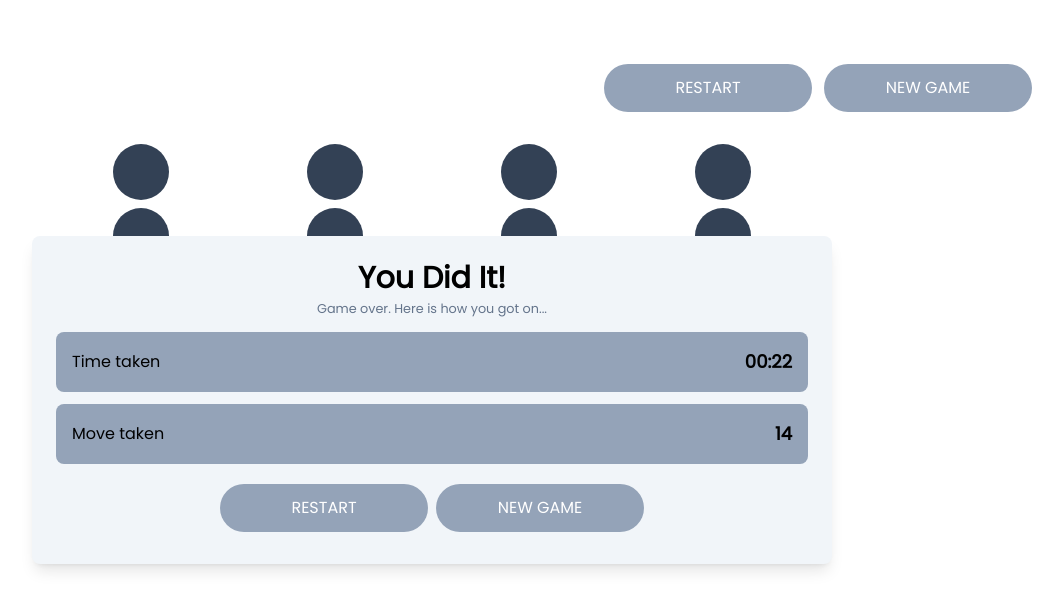
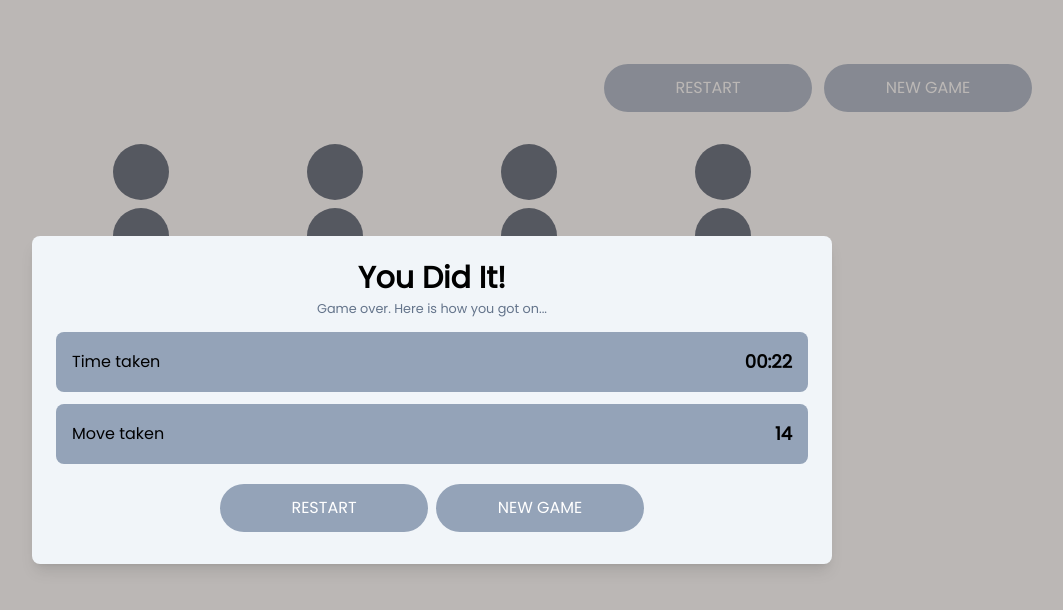
Before and after one commit to hienhhcc/Memory-game, a React (Create React App) app: page / in a window 1280 px wide. Both pictures are taken after a click on the button "START GAME". Shown: the top 610 px of the page, without its empty margins (208-1271 px from the left). Built offline with nearby package versions, Linux system fonts and the light colour scheme.

Commit message:
add a Backdrop

```diff
--- /dev/null
+++ b/src/components/Backdrop/index.tsx
@@ -0,0 +1,10 @@
+import { createPortal } from "react-dom";
+
+const Backdrop = () => {
+  return createPortal(
+    <div className='fixed top-0 left-0 z-5 w-[100vw] h-[100vh] bg-stone-500 opacity-50'></div>,
+    document.getElementById("backdrop")!
+  );
+};
+
+export default Backdrop;
--- a/src/components/Modal/index.tsx
+++ b/src/components/Modal/index.tsx
@@ -1,12 +1,13 @@
 import { Fragment } from "react";
 import { createPortal } from "react-dom";
 import usePlaying from "../../contexts/usePlaying";
-import Button from "../Button";
+import { Backdrop, Button } from "../index";
 
 const Modal = () => {
   const { restartGame, newGame } = usePlaying();
   return (
     <Fragment>
+      <Backdrop />
       {createPortal(
         <div className='fixed top-[50%] left-[50%] translate-x-[-50%] translate-y-[-50%] z-10 p-6 text-center shadow-lg rounded-lg bg-slate-100 min-w-[350px] lg:min-w-[800px] '>
           <h2 className='text-3xl font-bold'>You Did It!</h2>
--- a/src/components/index.ts
+++ b/src/components/index.ts
@@ -5,6 +5,7 @@ import RadioInputLabel from "./Form/RadioInput/RadioInputLabel";
 import Form from "./Form";
 import Button from "./Button";
 import Modal from "./Modal";
+import Backdrop from "./Backdrop";
 import ThemeInputControl from "./StartGame/StartGameForm/ThemeInputControl";
 import PlayersInputControl from "./StartGame/StartGameForm/PlayersInputControl";
 import GridSizeInputControl from "./StartGame/StartGameForm/GridSizeInputControl";
@@ -19,6 +20,7 @@ export {
   Form,
   Button,
   Modal,
+  Backdrop,
   ThemeInputControl,
   PlayersInputControl,
   GridSizeInputControl,
```
